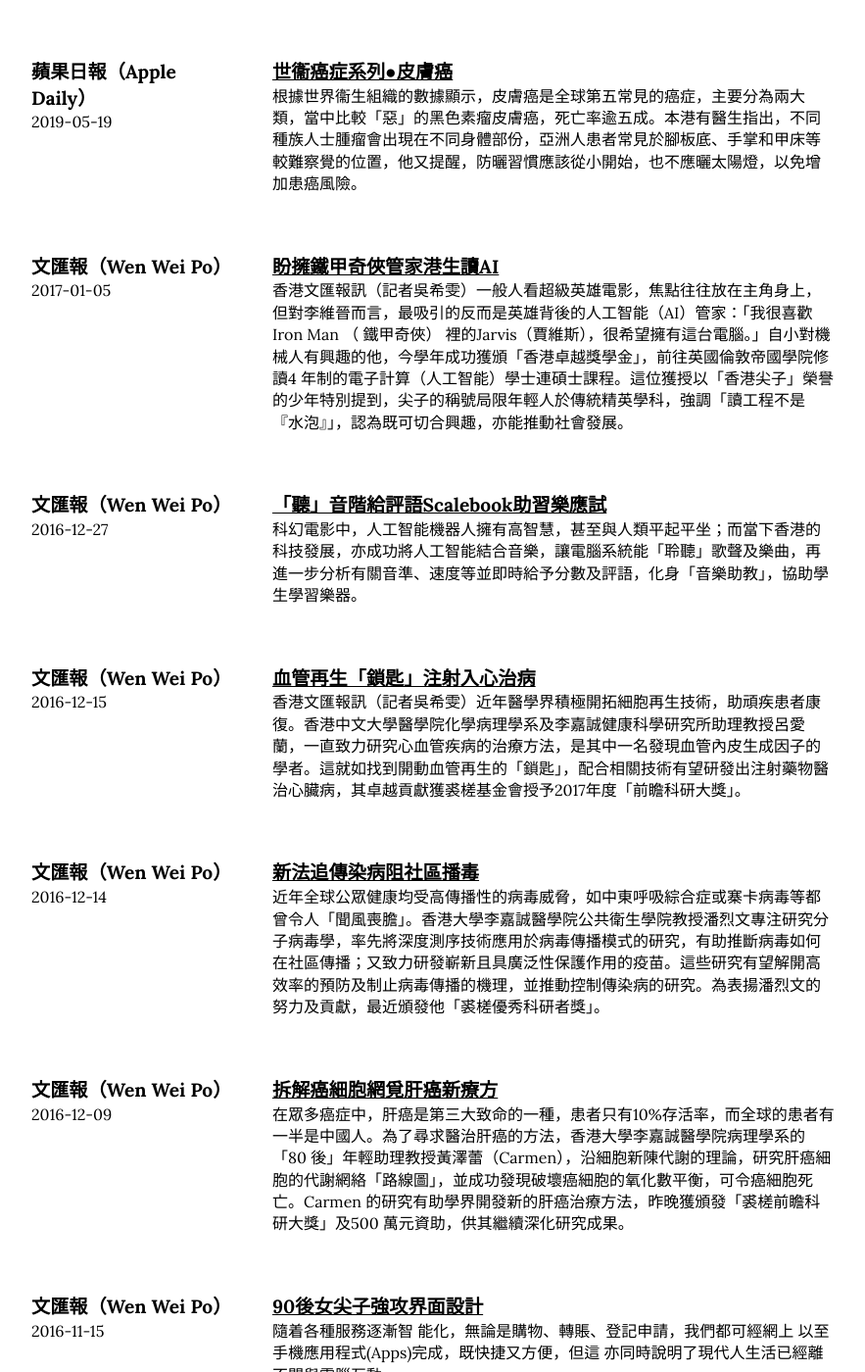
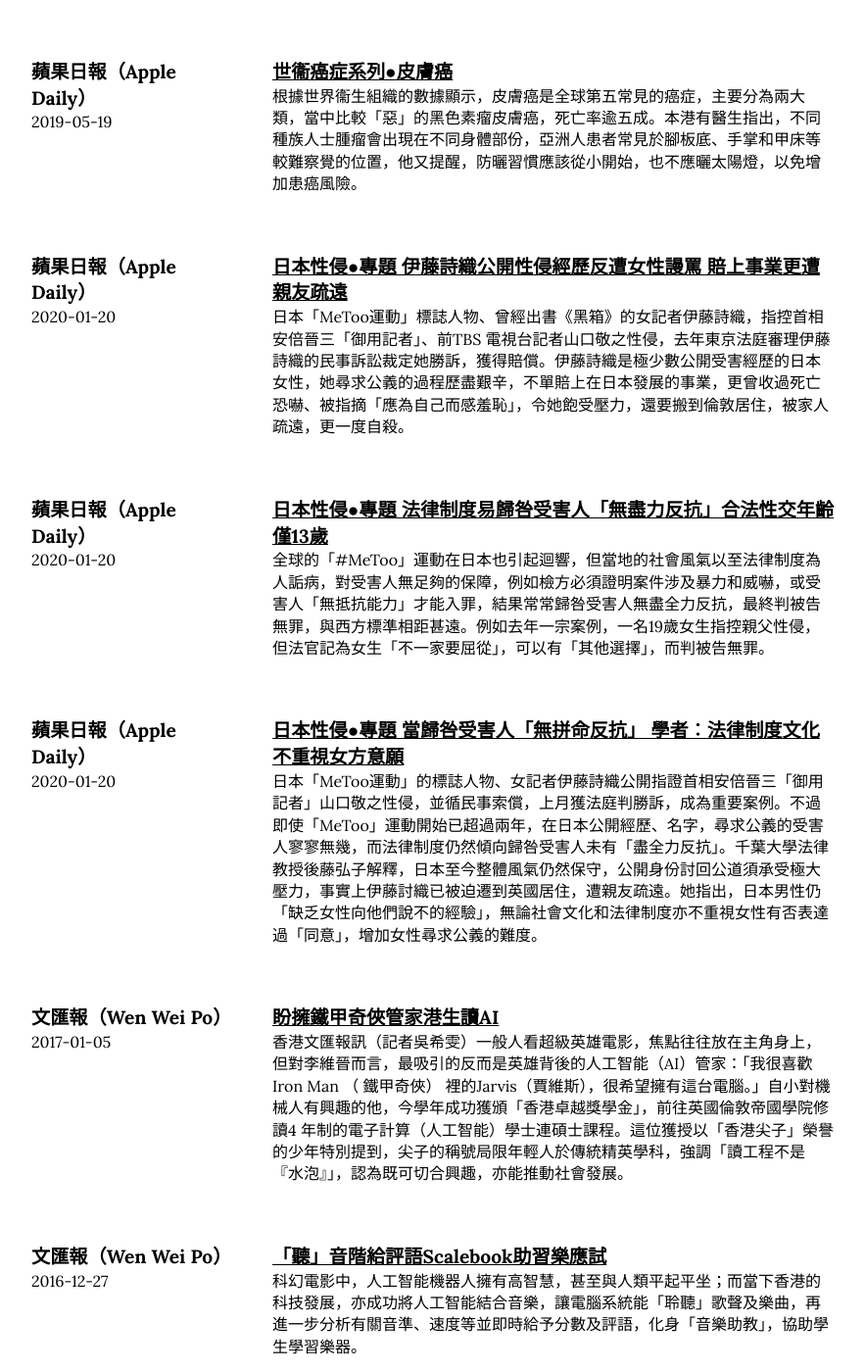
Before and after one commit to nghayman/nghayman.github.io, a Jekyll site: the page built from index.html, in a window 1280 px wide and 1400 px high, scrolled down 1256 px. Shown: the whole window at 98% size, without its empty margins (198-1081 px from the left). Built offline with Jekyll 4.4.1, drawn with Linux system fonts in a browser that asks for light colours.

Commit message:
Update portfolio.yml

```diff
--- a/_data/portfolio.yml
+++ b/_data/portfolio.yml
@@ -27,6 +27,24 @@
     where: 蘋果日報（Apple Daily）
     period: 2019-05-19
     description: 根據世界衞生組織的數據顯示，皮膚癌是全球第五常見的癌症，主要分為兩大類，當中比較「惡」的黑色素瘤皮膚癌，死亡率逾五成。本港有醫生指出，不同種族人士腫瘤會出現在不同身體部份，亞洲人患者常見於腳板底、手掌和甲床等較難察覺的位置，他又提醒，防曬習慣應該從小開始，也不應曬太陽燈，以免增加患癌風險。
+
+-   title: 日本性侵●專題 伊藤詩織公開性侵經歷反遭女性謾罵 賠上事業更遭親友疏遠
+    link: /assets/Apple-20012020.pdf
+    where: 蘋果日報（Apple Daily）
+    period: 2020-01-20
+    description: 日本「MeToo運動」標誌人物、曾經出書《黑箱》的女記者伊藤詩織，指控首相安倍晉三「御用記者」、前TBS 電視台記者山口敬之性侵，去年東京法庭審理伊藤詩織的民事訴訟裁定她勝訴，獲得賠償。伊藤詩織是極少數公開受害經歷的日本女性，她尋求公義的過程歷盡艱辛，不單賠上在日本發展的事業，更曾收過死亡恐嚇、被指摘「應為自己而感羞恥」，令她飽受壓力，還要搬到倫敦居住，被家人疏遠，更一度自殺。
+
+-   title: 日本性侵●專題 法律制度易歸咎受害人「無盡力反抗」合法性交年齡僅13歲
+    link: /assets/Apple-20012020-02.pdf
+    where: 蘋果日報（Apple Daily）
+    period: 2020-01-20
+    description: 全球的「#MeToo」運動在日本也引起迴響，但當地的社會風氣以至法律制度為人詬病，對受害人無足夠的保障，例如檢方必須證明案件涉及暴力和威嚇，或受害人「無抵抗能力」才能入罪，結果常常歸咎受害人無盡全力反抗，最終判被告無罪，與西方標準相距甚遠。例如去年一宗案例，一名19歲女生指控親父性侵，但法官記為女生「不一家要屈從」，可以有「其他選擇」，而判被告無罪。
+
+-   title: 日本性侵●專題 當歸咎受害人「無拼命反抗」 學者︰法律制度文化不重視女方意願
+    link: /assets/Apple-20012020-03.pdf
+    where: 蘋果日報（Apple Daily）
+    period: 2020-01-20
+    description: 日本「MeToo運動」的標誌人物、女記者伊藤詩織公開指證首相安倍晉三「御用記者」山口敬之性侵，並循民事索償，上月獲法庭判勝訴，成為重要案例。不過即使「MeToo」運動開始已超過兩年，在日本公開經歷、名字，尋求公義的受害人寥寥無幾，而法律制度仍然傾向歸咎受害人未有「盡全力反抗」。千葉大學法律教授後藤弘子解釋，日本至今整體風氣仍然保守，公開身份討回公道須承受極大壓力，事實上伊藤討織已被迫遷到英國居住，遭親友疏遠。她指出，日本男性仍「缺乏女性向他們說不的經驗」，無論社會文化和法律制度亦不重視女性有否表達過「同意」，增加女性尋求公義的難度。
 
 -   title: 盼擁鐵甲奇俠管家港生讀AI
     link: /assets/a20-0105.pdf
```
